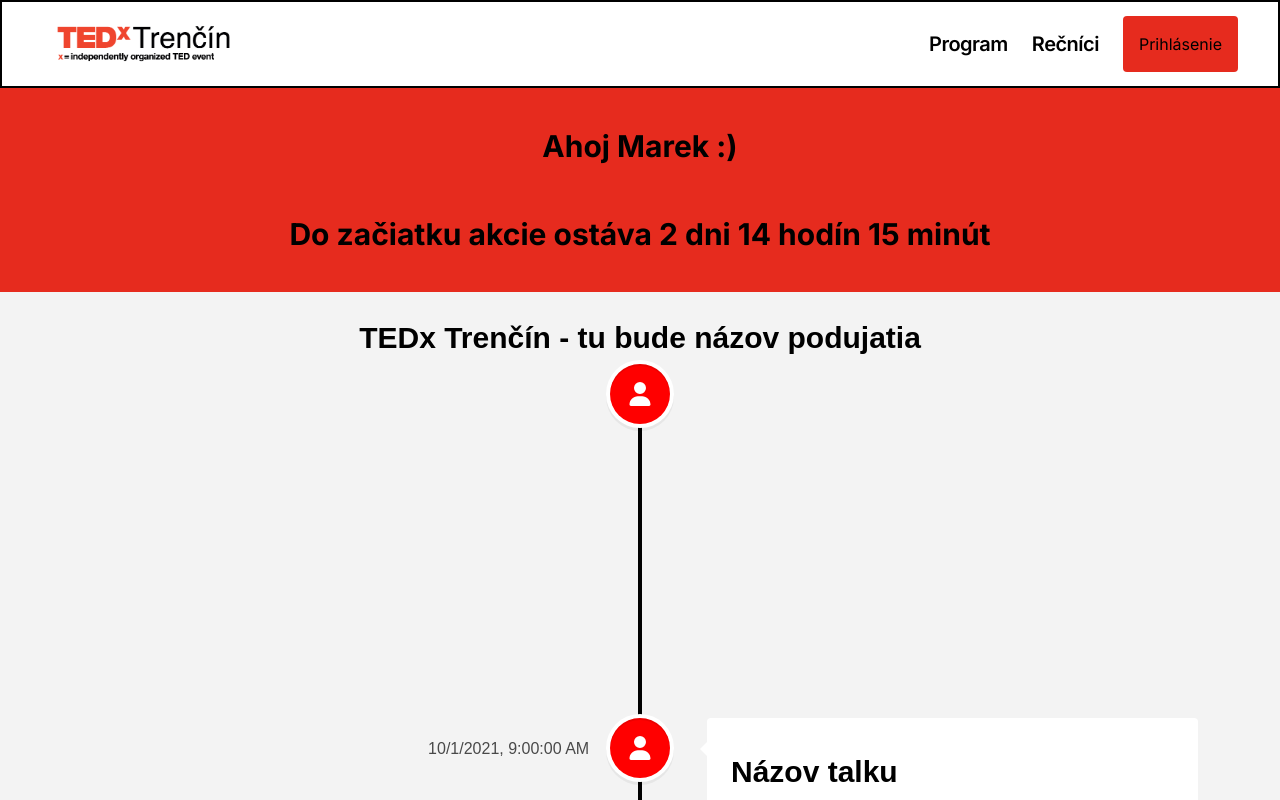
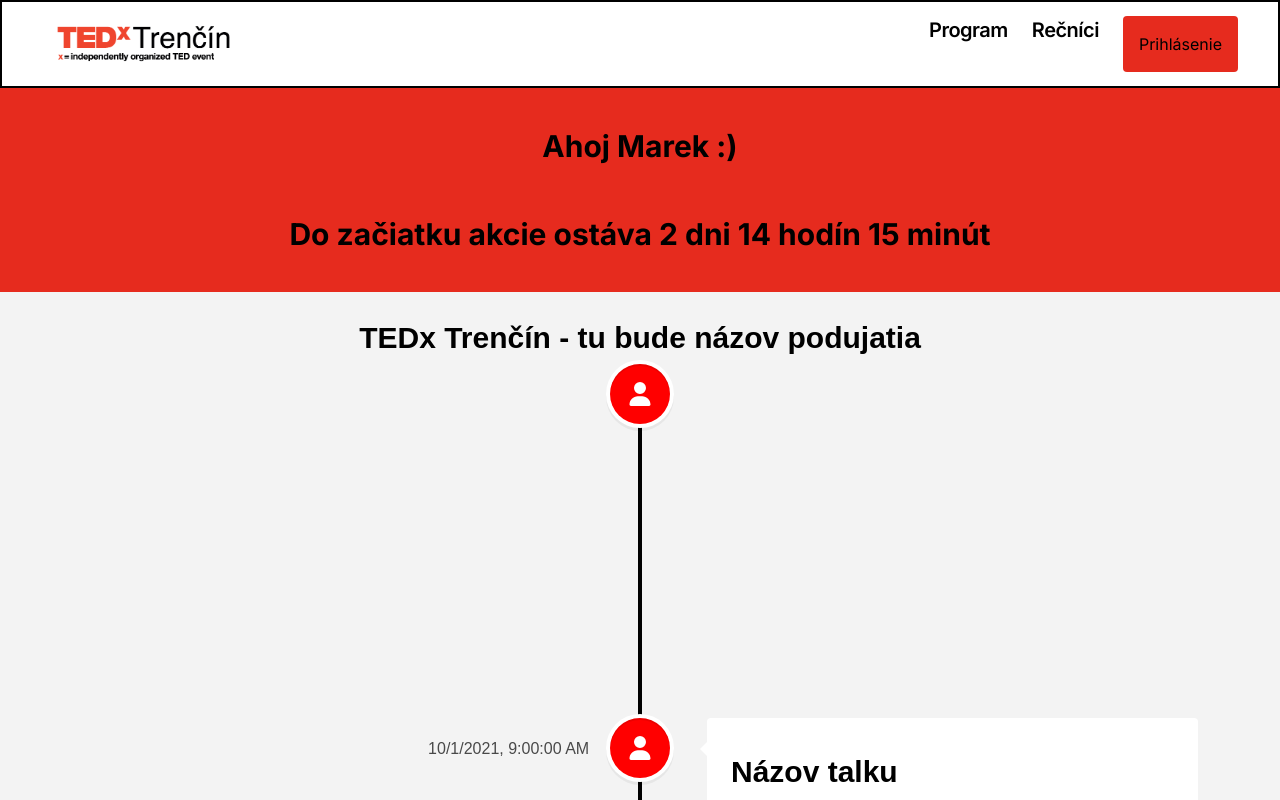
Before and after one commit to xliskova/PV247-TEDx-event-manager, a Next.js app: page / in a window 1280 px wide. Shown: the top 800 px of the page. Built offline with nearby package versions, Linux system fonts and the light colour scheme.

Commit message:
refactor: navbar to use ul

```diff
--- a/src/components/Navbar.tsx
+++ b/src/components/Navbar.tsx
@@ -4,14 +4,20 @@
 export const Navbar = () => (
   <nav className="flex flex-wrap items-center justify-between px-10 border-2">
     <Image src={Logo} alt="logo" width="200" />
-    <div className="flex">
+    <ul className="flex">
+      <li>
         <Link className="mr-6 flex flex-shrink-0 items-center" href="/">
           <span className="text-xl font-semibold tracking-tight">Program</span>
         </Link>
+      </li>
+      <li>
         <Link className="mr-6 flex flex-shrink-0 items-center" href="/speakers">
           <span className="text-xl font-semibold tracking-tight">Rečníci</span>
         </Link>
+      </li>
+      <li>
         <button className="bg-red p-4 rounded">Prihlásenie</button>
-    </div>
+      </li>
+    </ul>
   </nav>
 );
```
Lines whose indentation alone changed are shown as unchanged.
